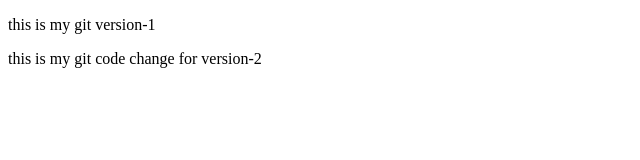
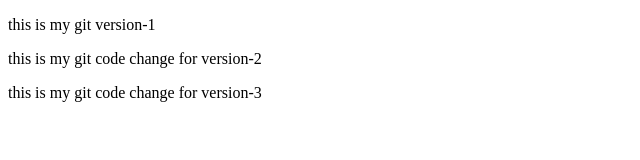
Before and after one commit to SrikanthReddy-36/git-02, a plain HTML site: page index.html in a window 1280 px wide. Shown: the whole page, without its empty margins (0-640 px from the left). Drawn offline with Linux system fonts and the light colour scheme.

Commit message:
version-3

```diff
--- a/index.html
+++ b/index.html
@@ -8,5 +8,6 @@
 <body>
     <p>this is my git version-1</p>
     <p>this is my git code change for version-2</p>
+    <p>this is my git code change for version-3</p>
 </body>
 </html>
```
